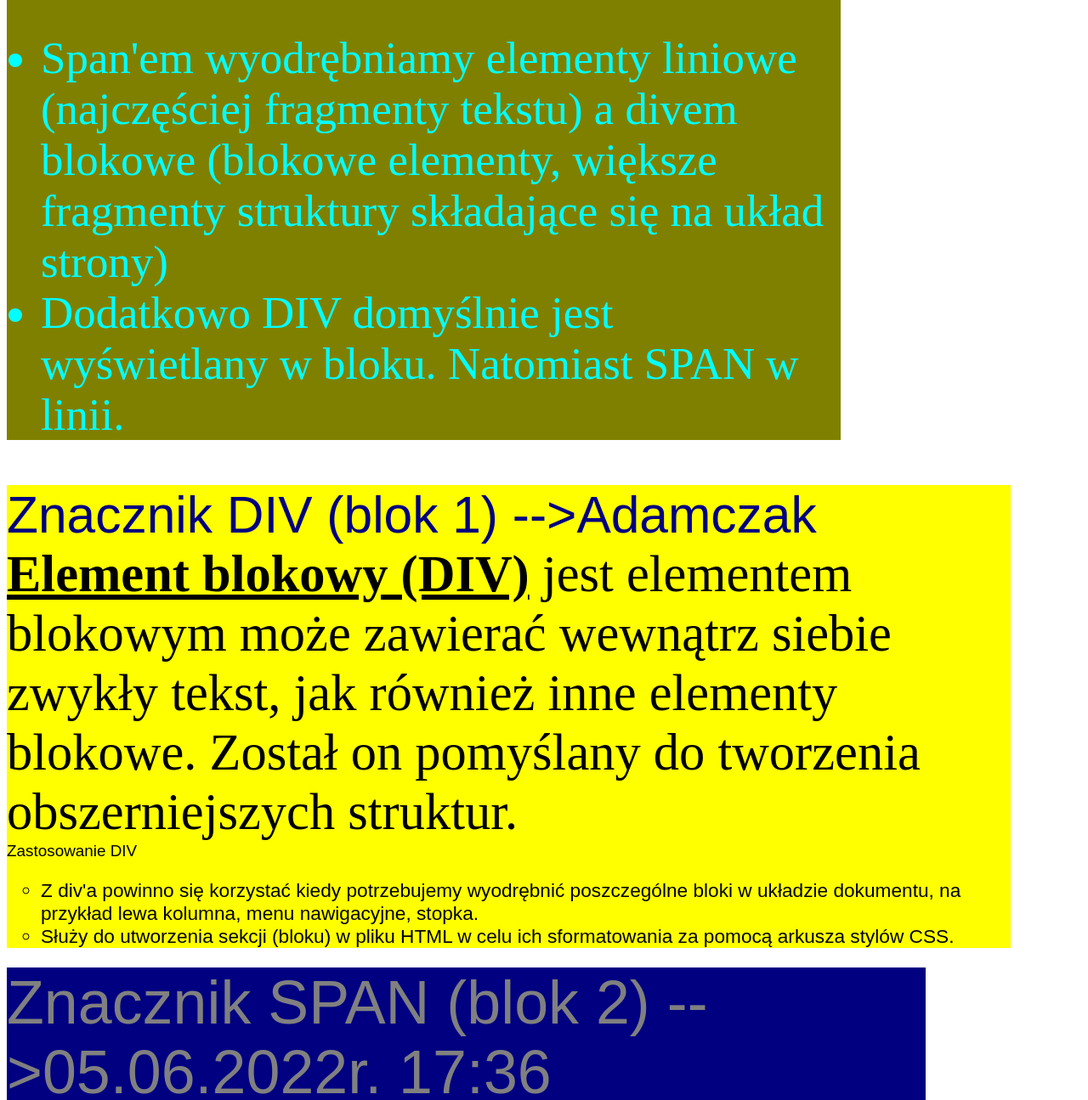
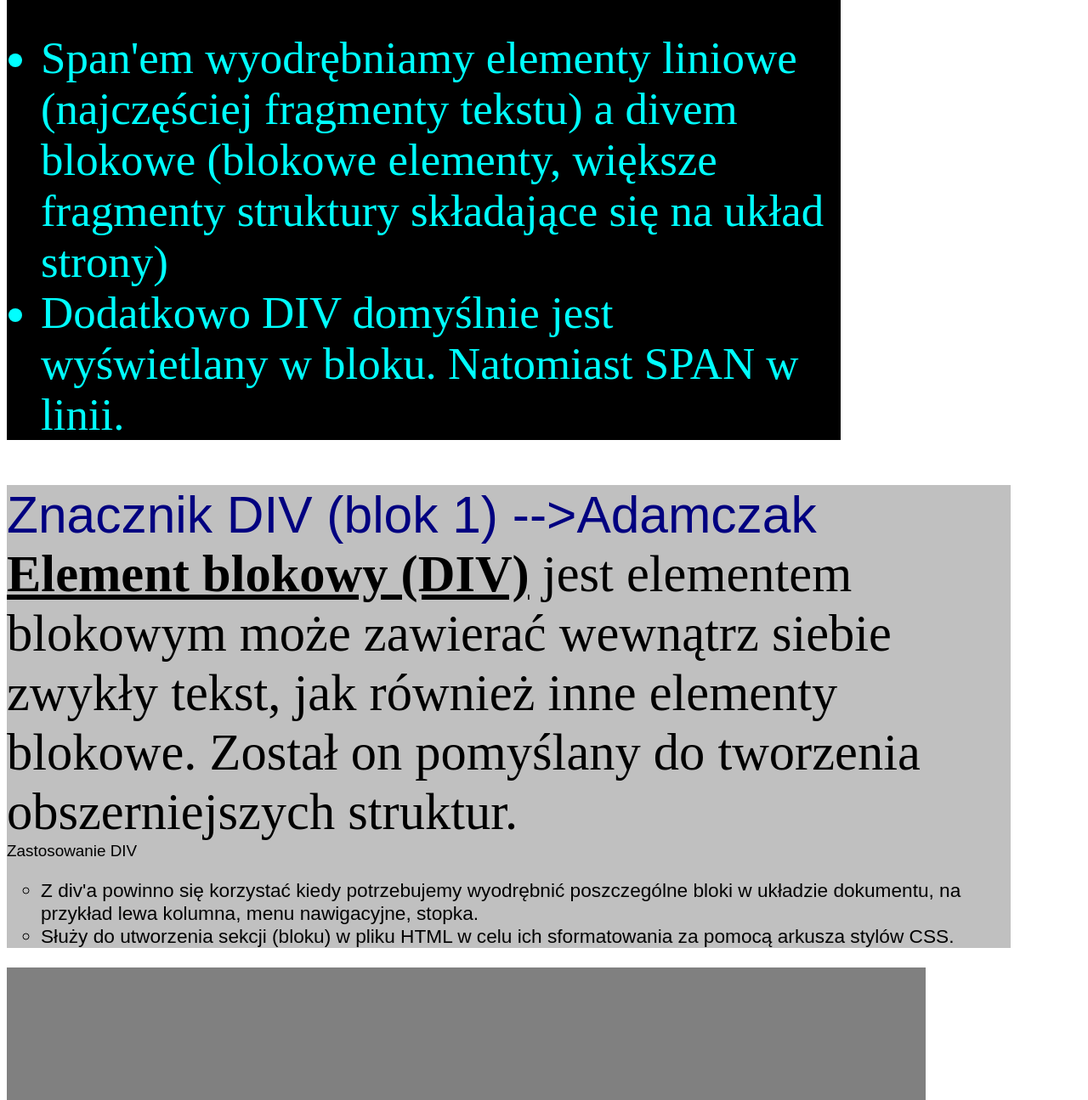
Before and after one commit to kubaadamczak12/CSS, a plain HTML site: page zadanie18_adam.html in a window 1280 px wide. Shown: the part 187-1482 px from the top of the page at 85% size. Drawn offline with Linux system fonts and the light colour scheme.

Commit message:
Update zadanie18_adam.html

```diff
--- a/zadanie18_adam.html
+++ b/zadanie18_adam.html
@@ -11,7 +11,7 @@
 
 		<!--poczatek bloku DIV 3-->
 
-			<div style="background-color: olive; width: 981px">
+			<div style="background-color: black; width: 981px">
 				<span style="color: purple;font-size: 1.9cm;font-family: Arial;"> Roznica miedzy znacznikami DIV i SPAN (blok 3) -->2F1</span>
 					<br>
 					<ul style="color: aqua; font-size: 1.4cm">
@@ -27,7 +27,7 @@
 
 		<!--poczatek bloku DIV 1-->
 
-			<div style="background-color: yellow; width: 1181px">
+			<div style="background-color: silver; width: 1181px">
 					<span style="color: navy;font-size: 1.6cm;font-family: Arial;"> Znacznik DIV (blok 1) -->Adamczak</span>
 					<br>
 					<span style="font-size: 1.6cm;font-family: Times New Roman;">
@@ -53,7 +53,7 @@
 
 		 <!--poczatek bloku DIV 2-->
 
-			<div style="background-color: navy; width: 1081px">
+			<div style="background-color: gray; width: 1081px">
 				<span style="color: gray;font-size: 1.9cm;font-family: Arial;"> Znacznik SPAN (blok 2) -->05.06.2022r. 17:36</span>
 				<br>
 				<ul type="square" style="color: green; font-size: 8mm;">
```
